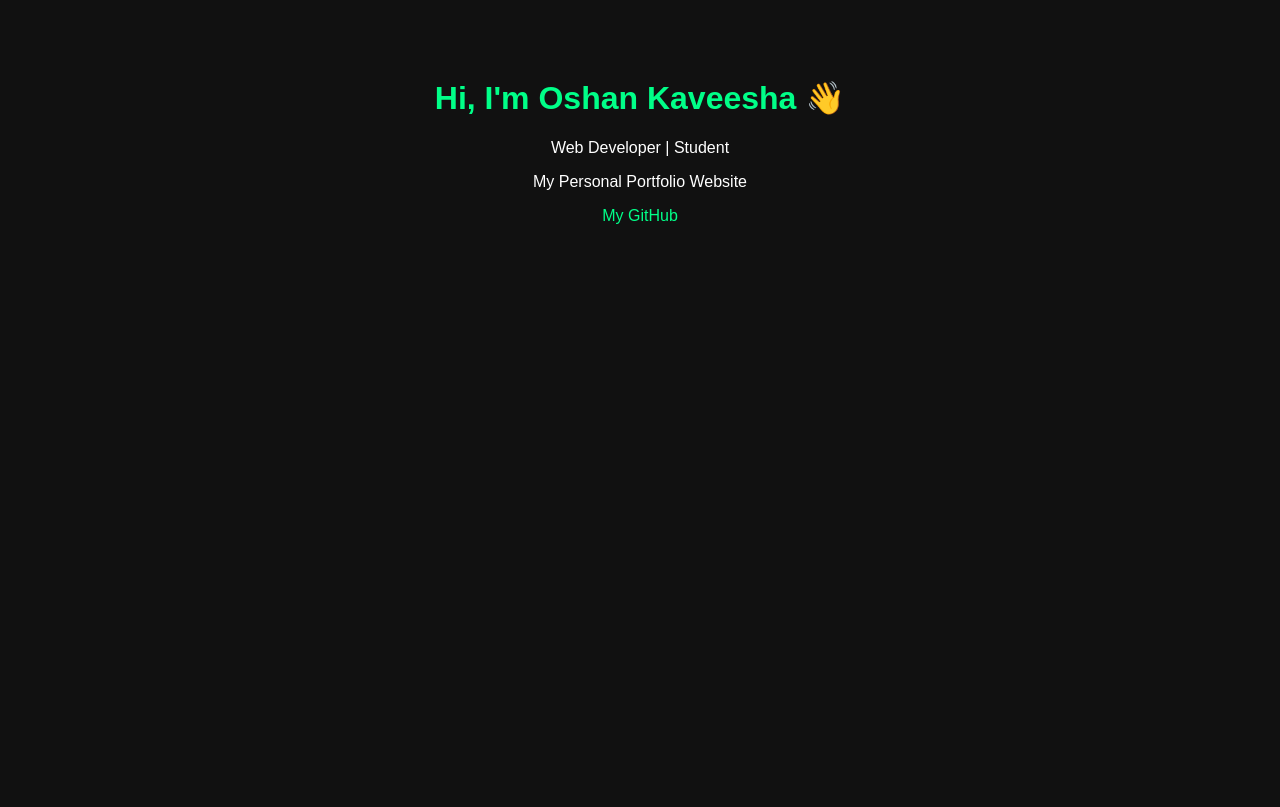
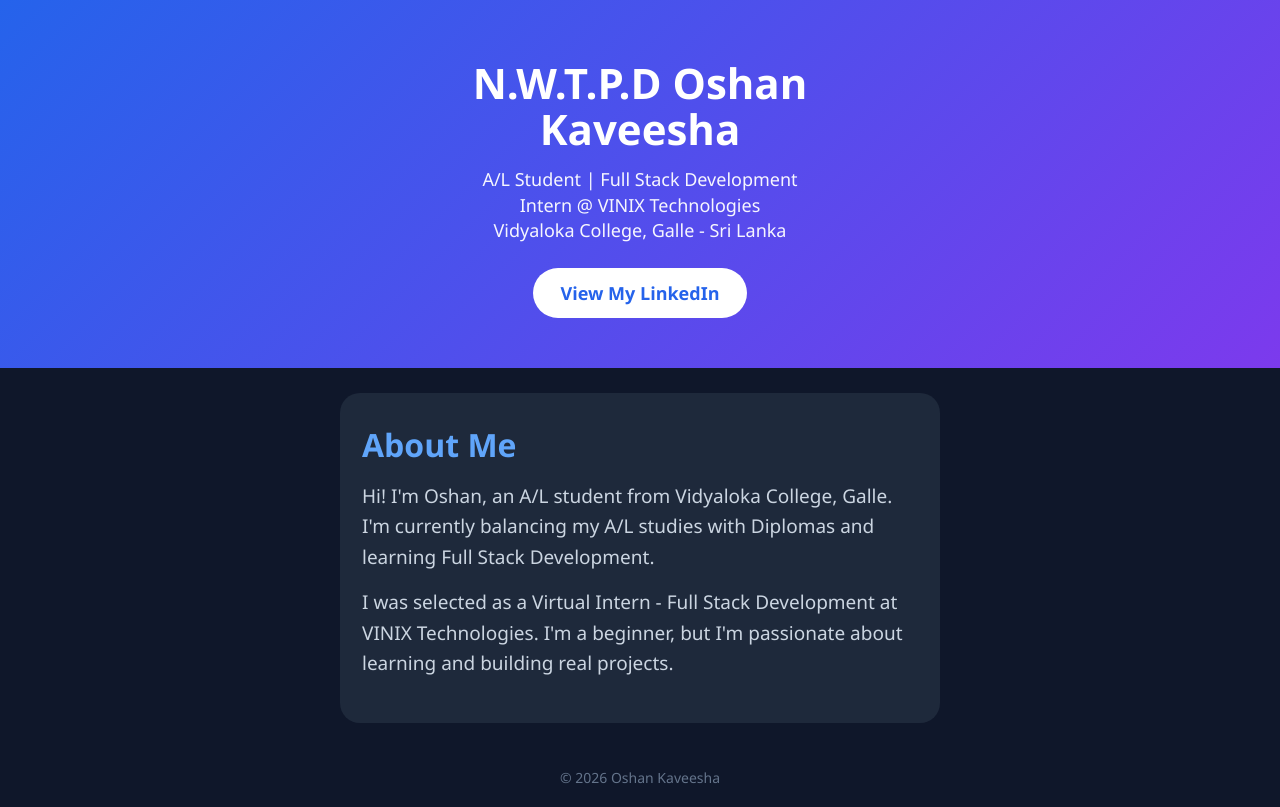
Before and after one commit to oshan-kaveesha/Portfolio-, a plain HTML site: page index.html in a window 1280 px wide. Drawn offline with Linux system fonts and the light colour scheme.

Commit message:
Update portfolio HTML structure and styles

```diff
--- a/index.html
+++ b/index.html
@@ -1,17 +1,60 @@
 <!DOCTYPE html>
-<html>
+<html lang="en">
 <head>
-<title>Oshan Kaveesha - Portfolio</title>
+<meta charset="UTF-8">
+<meta name="viewport" content="width=device-width, initial-scale=1.0">
+<title>N.W.T.P.D Oshan Kaveesha | Portfolio</title>
 <style>
-body{font-family:Arial;text-align:center;background:#111;color:white;padding:50px}
-h1{color:#00ff88}
-a{color:#00ff88;text-decoration:none}
+* { margin:0; padding:0; box-sizing:border-box; font-family:'Segoe UI', Arial, sans-serif; }
+body { background:#0f172a; color:white; }
+.hero {
+  background: linear-gradient(135deg, #2563eb, #7c3aed);
+  text-align:center;
+  padding: 60px 20px 50px;
+}
+.hero h1 { font-size: 42px; line-height:1.1; font-weight:800; }
+.hero p { margin-top:15px; font-size:18px; opacity:0.95; line-height:1.4; }
+.btn {
+  display:inline-block;
+  margin-top:25px;
+  background:white;
+  color:#2563eb;
+  padding:13px 28px;
+  border-radius:50px;
+  text-decoration:none;
+  font-weight:700;
+  font-size:18px;
+}
+.about { padding:25px 20px; }
+.card {
+  background:#1e293b;
+  border-radius:20px;
+  padding:30px 22px;
+  max-width:600px;
+  margin:0 auto;
+}
+.card h2 { color:#60a5fa; font-size:32px; margin-bottom:15px; }
+.card p { font-size:19px; line-height:1.6; color:#cbd5e1; margin-bottom:15px; }
+.footer { text-align:center; padding:20px; color:#64748b; font-size:14px; }
 </style>
 </head>
 <body>
-<h1>Hi, I'm Oshan Kaveesha 👋</h1>
-<p>Web Developer | Student</p>
-<p>My Personal Portfolio Website</p>
-<a href="https://github.com/oshan-kaveesha">My GitHub</a>
+
+<div class="hero">
+  <h1>N.W.T.P.D Oshan<br>Kaveesha</h1>
+  <p>A/L Student | Full Stack Development<br>Intern @ VINIX Technologies<br>Vidyaloka College, Galle - Sri Lanka</p>
+  <a class="btn" href="https://www.linkedin.com/in/oshan-kaveesha-b16b82446" target="_blank">View My LinkedIn</a>
+</div>
+
+<div class="about">
+  <div class="card">
+    <h2>About Me</h2>
+    <p>Hi! I'm Oshan, an A/L student from Vidyaloka College, Galle. I'm currently balancing my A/L studies with Diplomas and learning Full Stack Development.</p>
+    <p>I was selected as a Virtual Intern - Full Stack Development at VINIX Technologies. I'm a beginner, but I'm passionate about learning and building real projects.</p>
+  </div>
+</div>
+
+<div class="footer">© 2026 Oshan Kaveesha</div>
+
 </body>
 </html>
```
